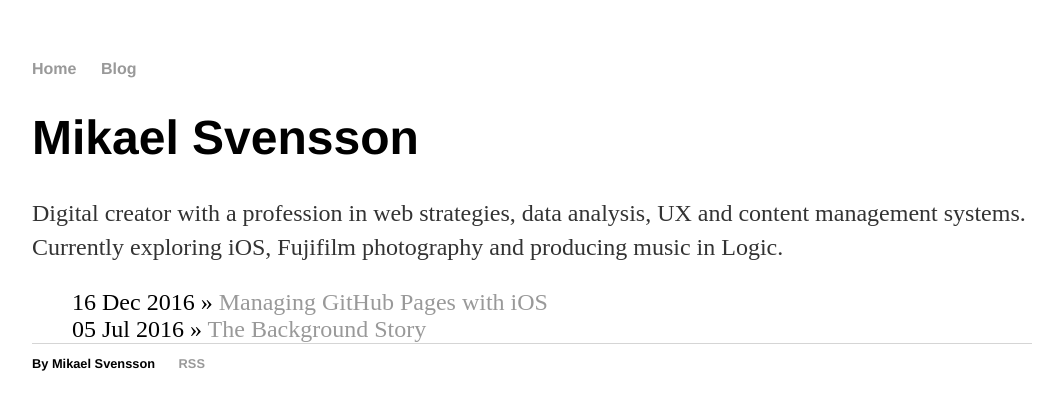
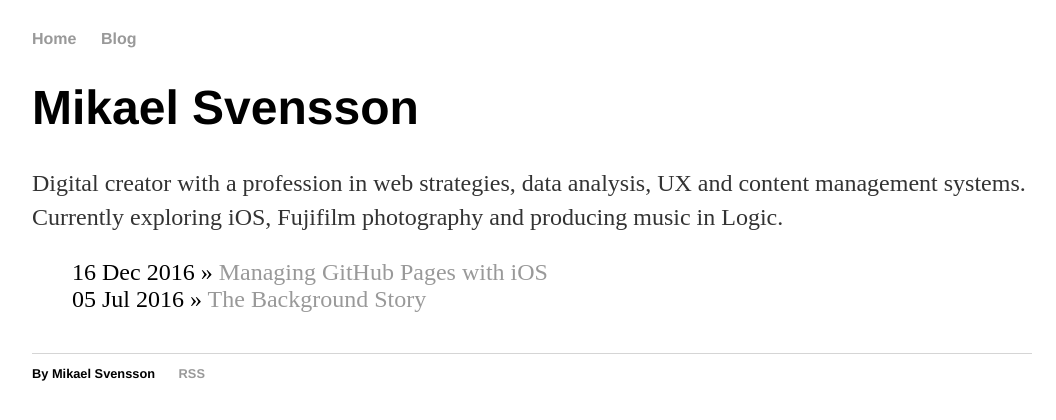
Before and after one commit to mikaelsjovind/mikeysvensson.github.io, a Jekyll site: the page built from index.html, in a window 1280 px wide. Shown: the top 420 px of the page, without its empty margins (108-1164 px from the left). Built offline with Jekyll 4.4.1, drawn with Linux system fonts in a browser that asks for light colours.

Commit message:
Less top margin, bottom margin on ul-post

```diff
--- a/css/main.css
+++ b/css/main.css
@@ -1,5 +1,5 @@
 body {
-    margin: 60px auto;
+    margin: 30px auto;
     width: 90%;
     max-width:1000px;
 }
@@ -35,7 +35,7 @@ footer {
 }
 
 ul.posts {
-    margin: 20px auto 0px;
+    margin: 20px auto 40px;
     font-size: 1.5em;
 }
 
```
